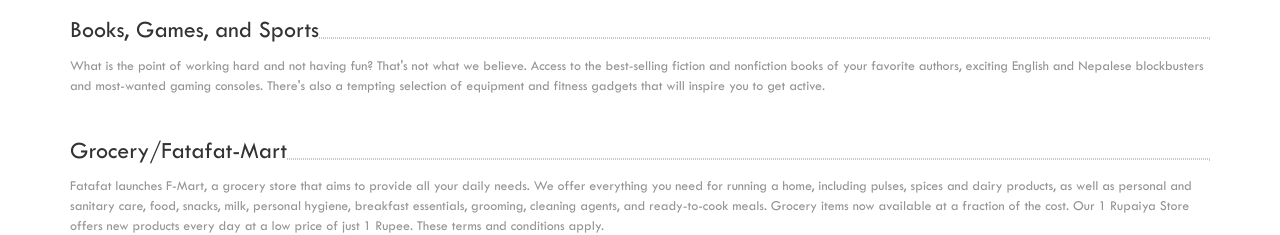
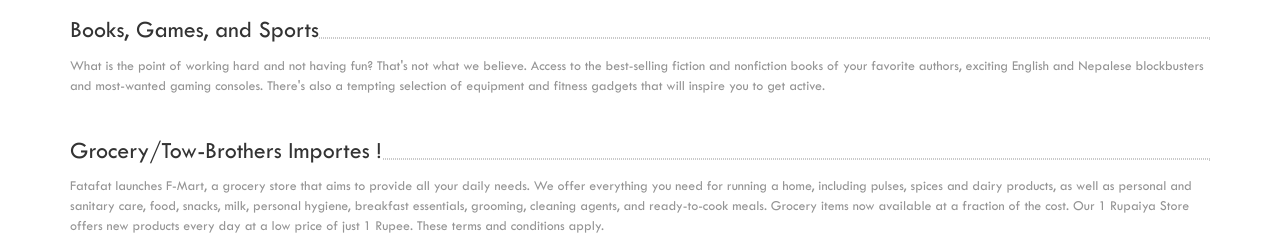
Before and after one commit to Sukrajchaudhary/product, a plain HTML site: page index.html in a window 1280 px wide. Shown: the part 5560-5795 px from the top of the page. Drawn offline with Linux system fonts and the light colour scheme.

Commit message:
first commit

```diff
--- a/index.html
+++ b/index.html
@@ -485,7 +485,7 @@
                                     <div class="item">
                                         <div class="item-title">
                                             <h2>
-                                                Grocery/Fatafat-Mart </h2>
+                                                Grocery/Tow-Brothers Importes ! </h2>
                                             <div class="border-bottom"></div>
 
                                         </div>
```
